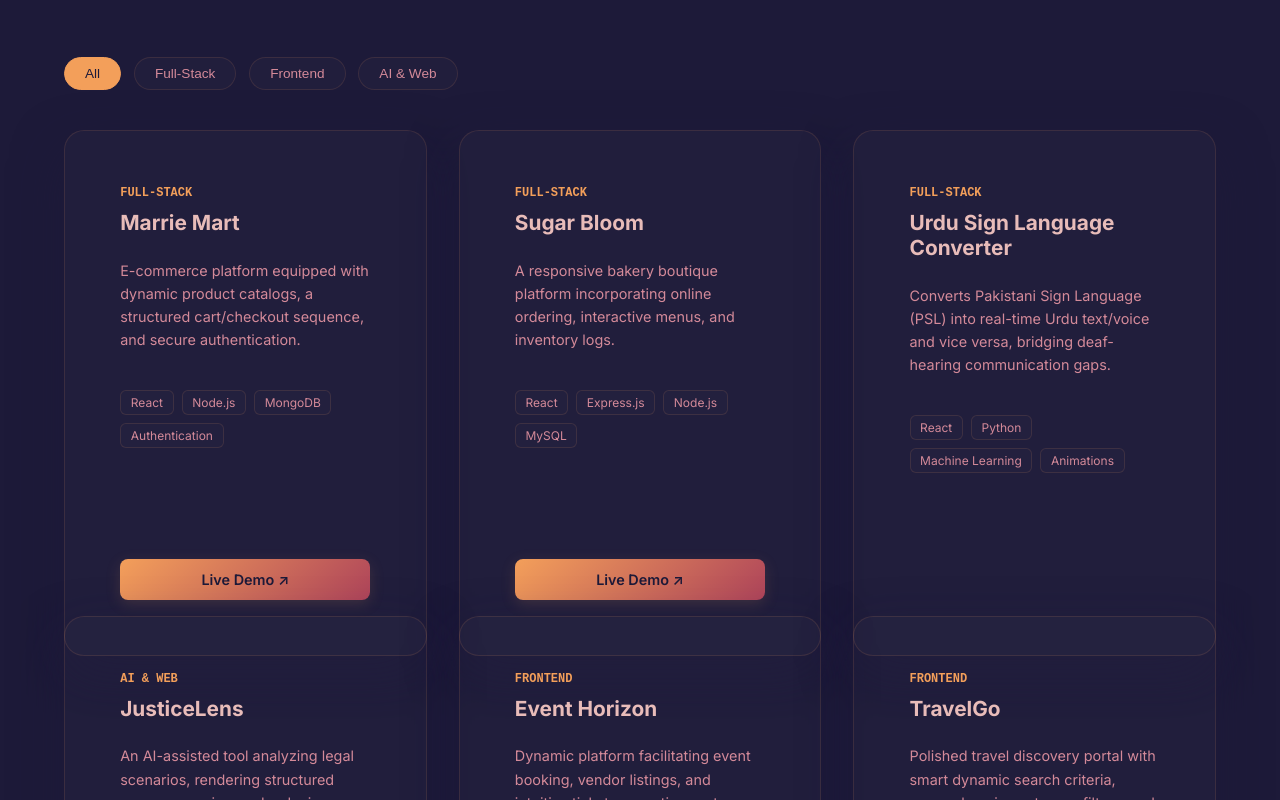
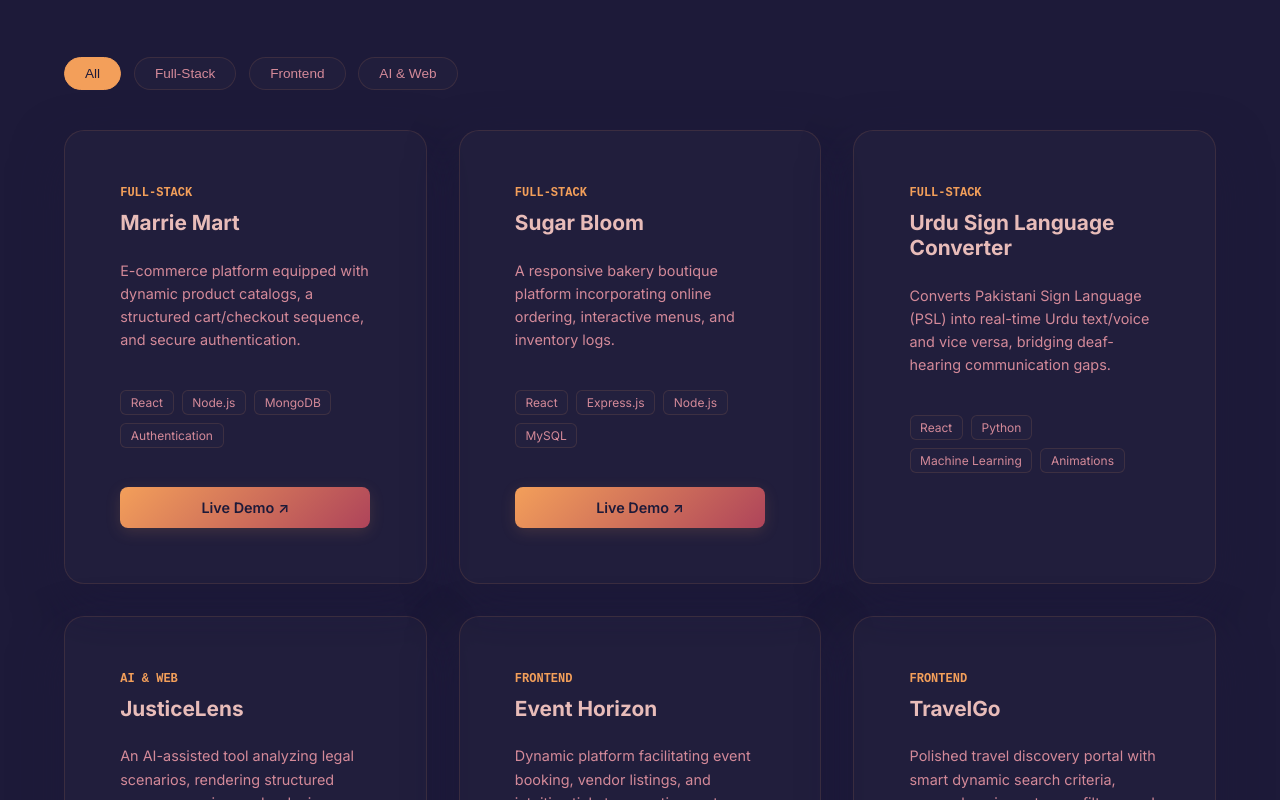
Before and after one commit to Marrie792-design/portfolioo-frontend, a React (Vite) app: page / in a window 1280 px wide. Shown: the part 2840-3640 px from the top of the page. Built offline with nearby package versions, Linux system fonts and the light colour scheme.

Commit message:
demo buttons

```diff
--- a/src/pagess/Portfolioo.css
+++ b/src/pagess/Portfolioo.css
@@ -671,6 +671,7 @@
   flex: 1;
   padding: 20px; /* Agar aapne padding di hui hai */
 }
+
 .project-card {
    display: flex;
   flex-direction: column;
@@ -738,15 +739,18 @@
 .demo-link:hover {
   text-decoration: underline;
 }
+
 /* Project Links Flex Container */
 .project-links {
   display: flex;
-  gap: 1rem;
-  margin-top: auto; /* Buttons ko card ke bottom par align rakhega chahe description choti-badi ho */
-  padding-top: 1.5rem;
-  flex-wrap: wrap; /* Tighter mobile screens par buttons wrap ho sakein */
+  flex-wrap: wrap;
+  gap: 10px;
+  margin-top: auto;
+  position: static;
+  padding-top: 15px;
+  /* display: flex; */
+  /* gap: 1rem; */
 }
-
 /* Base button styling */
 .demo-link,
 .view-code-link {
@@ -1214,37 +1218,28 @@
 
 
 
-
-
-
-
-/* 1. Ensure the grid container items stretch to fill the row */
-.projects-grid {
-  display: grid;
-  grid-template-columns: repeat(auto-fit, minmax(300px, 1fr));
-  gap: 2rem;
-  align-items: stretch; /* Yeh ensure karta hai cards full height lein */
+.project-card {
+    display: flex !important; /* Card ko flex container banayein */
+    flex-direction: column !important; /* Elements ko niche stack karein */
+    width: 100% !important;
+    max-width: 100% !important;
+    margin-left: 0 !important;
+    margin-right: 0 !important;
+    box-sizing: border-box !important;
+    min-height: 400px; /* Ya apni requirement ke mutabiq min-height dein */
+    position: relative; /* Absolute positioning se bachne ke liye */
 }
 
-/* 2. Force the card to fill the available space */
-.project-card {
-  display: flex;
-  flex-direction: column;
-  height: 100%; /* Important: Card ko cell ki full height tak khainchne ke liye */
-  position: relative;
-  /* Aapke existing styles yahan aayenge (background, border, etc.) */
+/* Ye content wrapper card ke andar space ko balance karega */
+.project-content {
+    display: flex !important;
+    flex-direction: column !important;
+    flex: 1 !important; /* Ye bachi hui space occupy kar lega */
+    padding: 20px !important;
 }
 
-/* 3. Make content container expand to push the buttons down */
-.project-content {
-  display: flex;
-  flex-direction: column;
-  flex: 1; /* Yeh bachi hui sari space le lega */
-  padding: 20px;
+/* Button container ko bottom par force karega */
+.project-links {
+    margin-top: auto !important; /* Ye magic line overlap khatam karti hai */
+    padding-top: 15px !important;
 }
-
-/* 4. Push the links/buttons container to the bottom */
-.project-links {
-  margin-top: auto; /* Yeh magic property hai jo buttons ko bottom par fix karti hai */
-  padding-top: 15px;
-}
```
Also changed, not shown: 1 other file (tests, documents, lock files or other folders).
